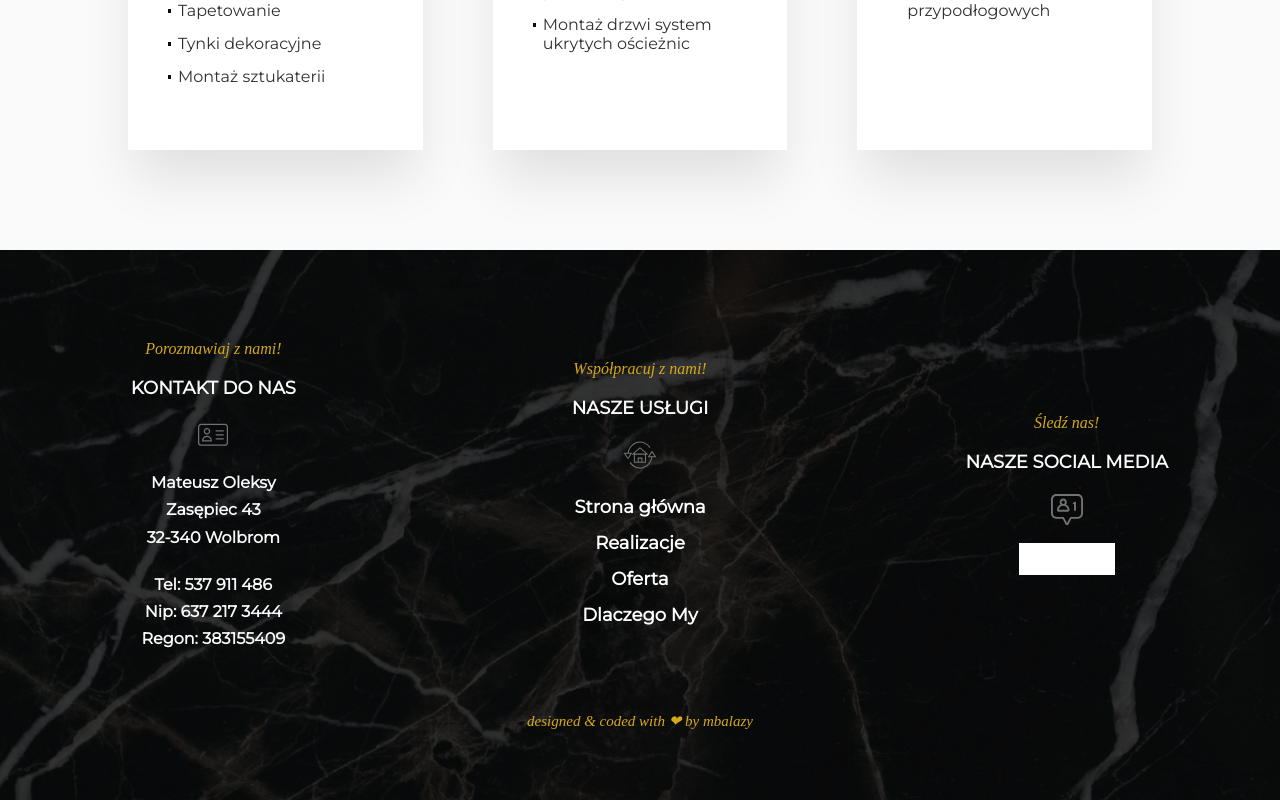
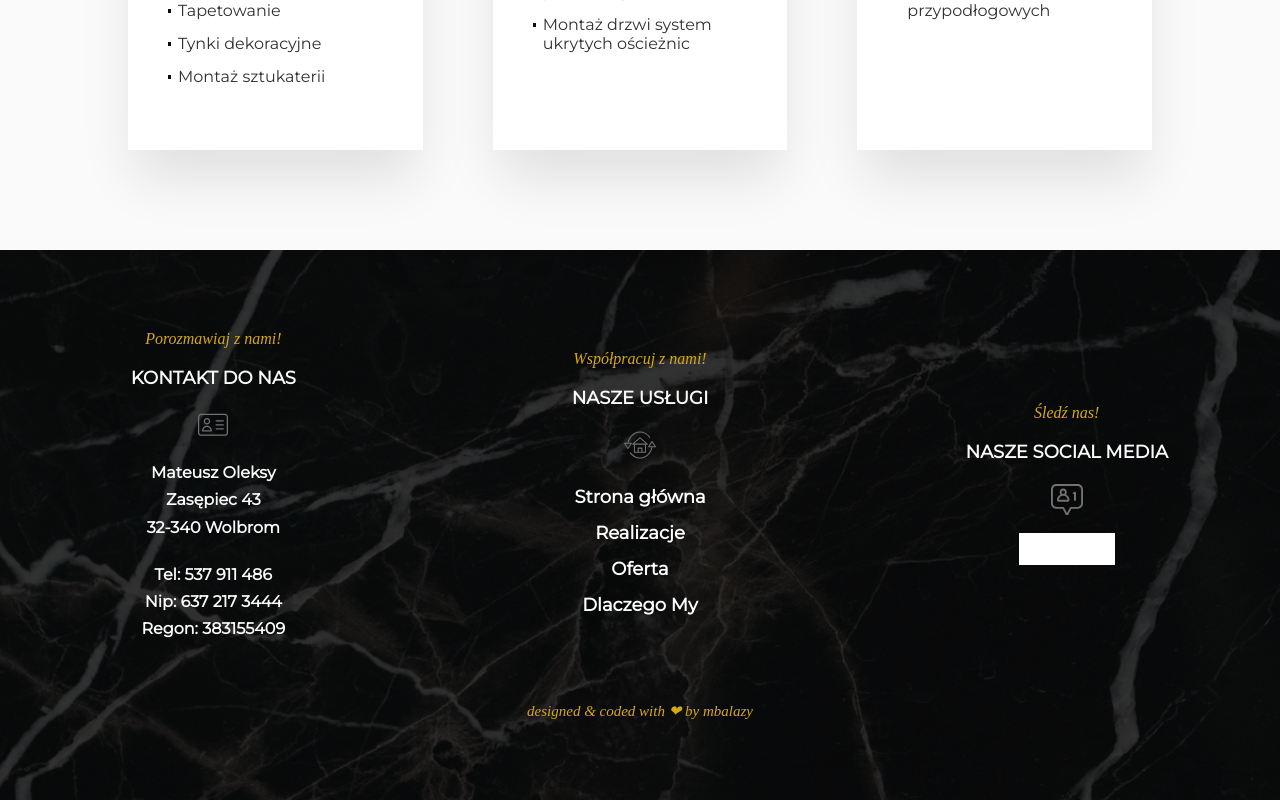
Before and after one commit to mbalazy/glazur-mat, a Next.js app: page /oferta in a window 1280 px wide. Shown: the part 1495-2295 px from the top of the page. Built offline with nearby package versions, Linux system fonts and the light colour scheme; grey boxes are pictures that could not be loaded; a web font is replaced by a local one.

Commit message:
Fix footer top margin

```diff
--- a/components/organisms/Footer/Footer.style.ts
+++ b/components/organisms/Footer/Footer.style.ts
@@ -28,9 +28,8 @@ export const FooterContentWrapper = styled.div`
 
 export const FooterContent = styled.div`
   display: flex;
-  justify-content: space-evenly;
   align-items: center;
-  margin-top: 9rem;
+  margin-top: 4rem;
 
   ${({ theme: { down, breakpoints } }) => css`
     ${down(breakpoints.l)} {
--- a/components/templates/FooterSection.style.ts
+++ b/components/templates/FooterSection.style.ts
@@ -2,6 +2,7 @@ import styled, { css } from 'styled-components'
 import { H2, HandWritten } from '../../theme/Typography'
 
 export const FooterSectionWrapper = styled.section`
+  margin-top: 4rem;
   flex: 1;
 
   display: grid;
```
